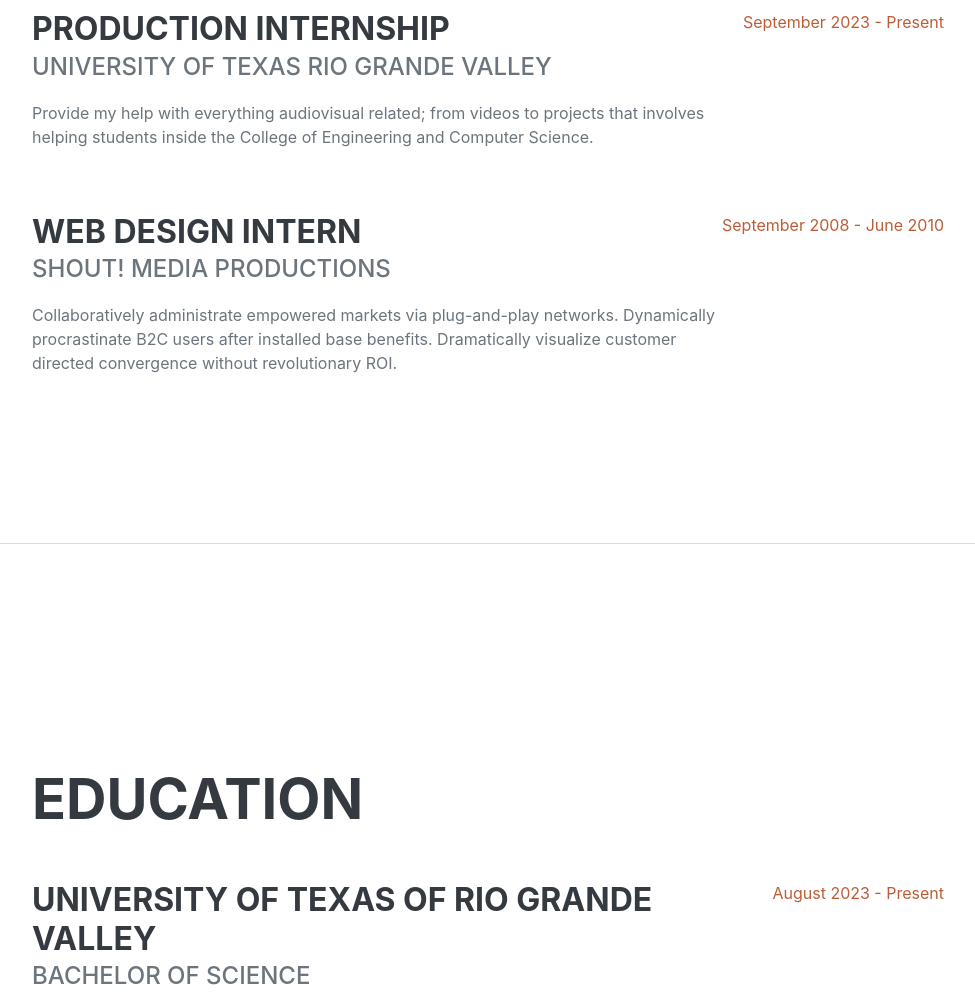
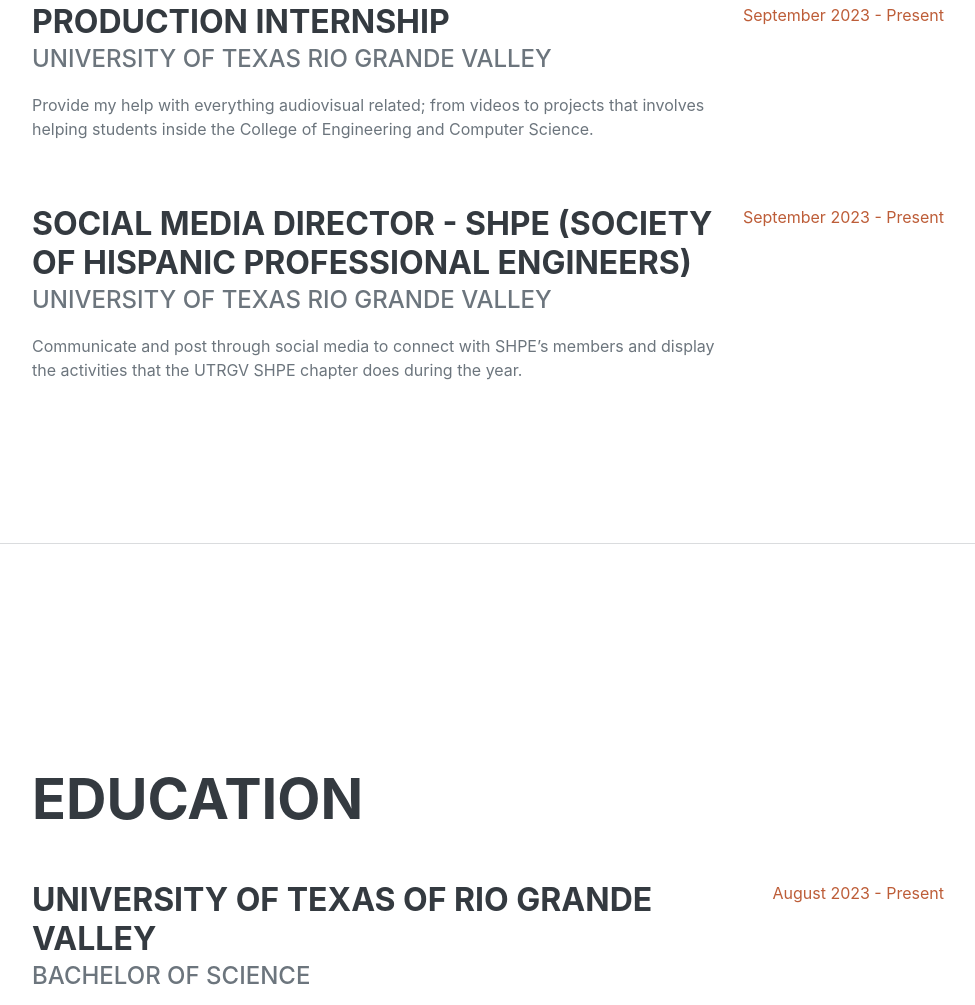
Before and after one commit to Orlandodlpz/1101-final-project, a plain HTML site: page templates/index.html in a window 1280 px wide. Shown: the part 1058-2063 px from the top of the page, without its empty margins (288-1263 px from the left). Drawn offline with nearby package versions, Linux system fonts and the light colour scheme; files that its build step writes are made by us from their sources; a script that the page names is missing; a web font is replaced by a local one.

Commit message:
added minor changes

```diff
--- a/templates/index.html
+++ b/templates/index.html
@@ -70,11 +70,11 @@
                     </div>
                     <div class="d-flex flex-column flex-md-row justify-content-between">
                         <div class="flex-grow-1">
-                            <h3 class="mb-0">Web Design Intern</h3>
-                            <div class="subheading mb-3">Shout! Media Productions</div>
-                            <p>Collaboratively administrate empowered markets via plug-and-play networks. Dynamically procrastinate B2C users after installed base benefits. Dramatically visualize customer directed convergence without revolutionary ROI.</p>
+                            <h3 class="mb-0">Social Media Director - SHPE (Society of Hispanic Professional Engineers)</h3>
+                            <div class="subheading mb-3">University of Texas Rio Grande Valley</div>
+                            <p>Communicate and post through social media to connect with SHPE’s members and display the activities that the UTRGV SHPE chapter does during the year.</p>
                         </div>
-                        <div class="flex-shrink-0"><span class="text-primary">September 2008 - June 2010</span></div>
+                        <div class="flex-shrink-0"><span class="text-primary">September 2023 - Present</span></div>
                     </div>
                 </div>
             </section>
```
